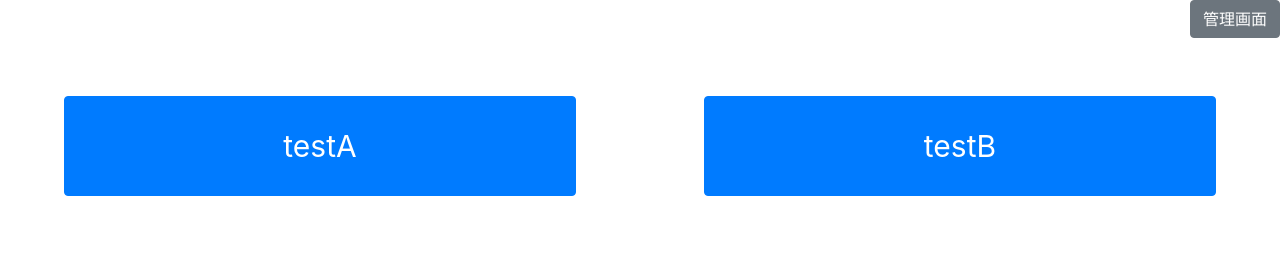
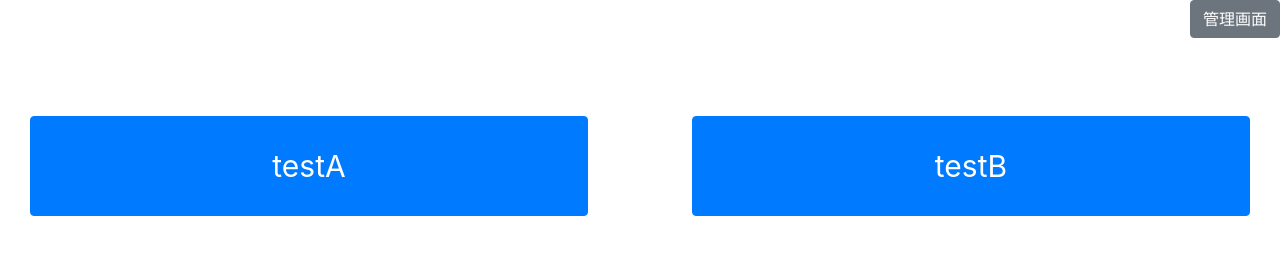
Before and after one commit to gacktomo/sahashi-counter, a plain HTML site: page index.html in a window 1280 px wide. Drawn offline with nearby package versions, Linux system fonts and the light colour scheme.

Commit message:
レイアウト修正

```diff
--- a/index.html
+++ b/index.html
@@ -11,13 +11,14 @@
       .btn-count {
         margin: 10px;
         font-size: 30px;
-        width:40%;
+        width:45%;
         height:100px;
       }
       .contain {
+        padding: 20px;
         display: flex;
         flex-wrap: wrap;
-        justify-content: space-around;
+        justify-content: space-between;
         align-content: space-around;
       }
     </style>
```
